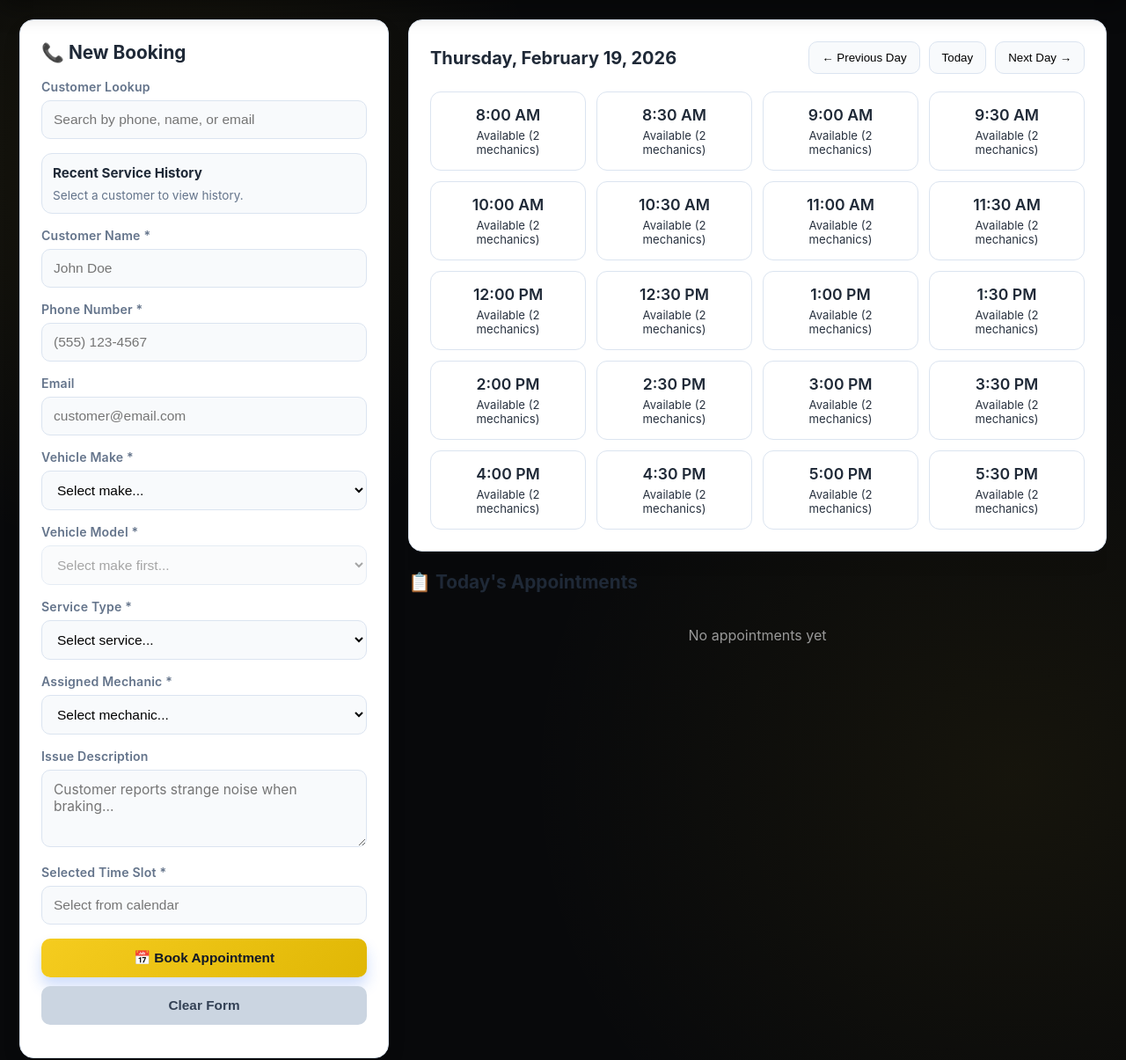
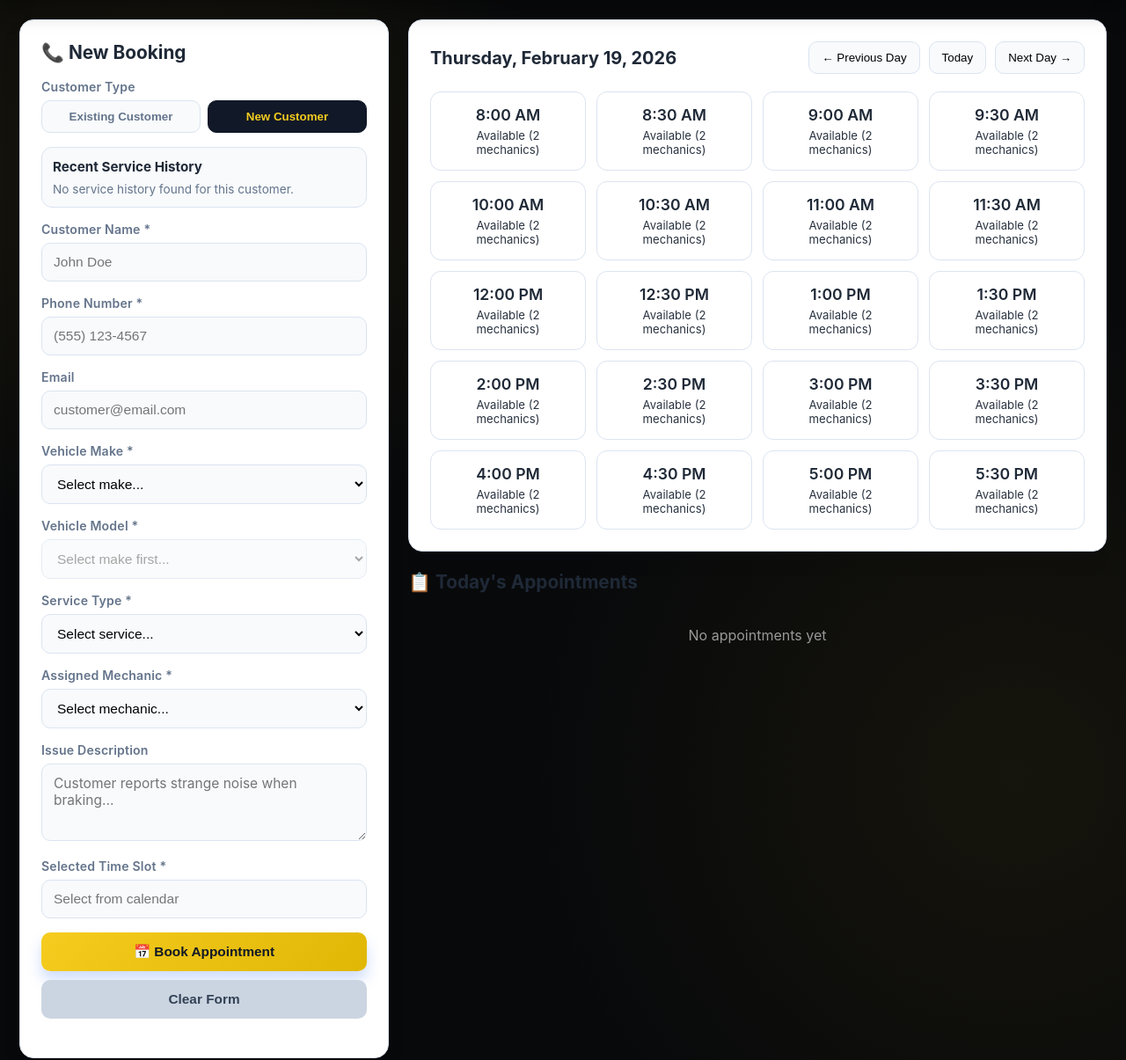
Before and after one commit to VarkeySeban54/automotive-scheduler, a Flask app: page /admin/dashboard in a window 1280 px wide. Shown: the part 146-1351 px from the top of the page at 88% size. Run offline with Flask 3, Linux system fonts and the light colour scheme; a user stored in the database is signed in; data comes from the database, SQL or seed files in the repository; tables that the repository leaves empty hold one stand-in row (values such as "Sample post").

Commit message:
Use explicit Existing/New customer buttons in booking flow

```diff
--- a/app.py
+++ b/app.py
@@ -386,7 +386,18 @@ def _find_customer_by_phone(cursor, phone):
     return cursor.fetchone()
 
 
-def _upsert_customer_for_booking(cursor, data):
+def _find_customer_by_id(cursor, customer_id):
+    if not customer_id:
+        return None
+    cursor.execute('SELECT * FROM customers WHERE id = ?', (customer_id,))
+    return cursor.fetchone()
+
+
+def _resolve_customer_for_booking(cursor, data):
+    booking_mode = (data.get('customer_mode') or 'new').strip().lower()
+    if booking_mode not in {'existing', 'new'}:
+        raise ValueError('customer_mode must be either "existing" or "new"')
+
     full_name = (data.get('customer_name') or '').strip()
     phone = (data.get('phone') or '').strip()
     email = _sanitize_email(data.get('email')) or None
@@ -397,13 +408,25 @@ def _upsert_customer_for_booking(cursor, data):
     if not normalized_phone:
         raise ValueError('Phone number is required')
 
-    existing_customer = _find_customer_by_phone(cursor, phone)
-    if existing_customer:
+    if booking_mode == 'existing':
+        customer_id = data.get('customer_id')
+        existing_customer = _find_customer_by_id(cursor, customer_id)
+        if not existing_customer:
+            raise ValueError('Selected customer does not exist. Use customer lookup to choose an existing customer.')
+
         update_fields = []
         update_params = []
         if full_name and existing_customer['full_name'] != full_name:
             update_fields.append('full_name = ?')
             update_params.append(full_name)
+        if normalized_phone and existing_customer['normalized_phone'] != normalized_phone:
+            duplicate = _find_customer_by_phone(cursor, phone)
+            if duplicate and duplicate['id'] != existing_customer['id']:
+                raise ValueError('Phone number already belongs to another customer')
+            update_fields.append('phone_number = ?')
+            update_params.append(phone)
+            update_fields.append('normalized_phone = ?')
+            update_params.append(normalized_phone)
         if email and existing_customer['normalized_email'] != email:
             update_fields.append('email = ?')
             update_params.append(email)
@@ -425,6 +448,11 @@ def _upsert_customer_for_booking(cursor, data):
             )
         return existing_customer['id']
 
+    # New customer flow.
+    existing_customer = _find_customer_by_phone(cursor, phone)
+    if existing_customer:
+        raise ValueError('Customer already exists. Use Existing Customer option.')
+
     cursor.execute(
         '''
         INSERT INTO customers (full_name, phone_number, normalized_phone, email, normalized_email, address, notes)
@@ -433,6 +461,9 @@ def _upsert_customer_for_booking(cursor, data):
         (full_name, phone, normalized_phone, email, email, address, notes),
     )
     return cursor.lastrowid
+
+
+
 
 
 
@@ -919,7 +950,7 @@ def create_booking():
     cursor = conn.cursor()
 
     try:
-        customer_id = _upsert_customer_for_booking(cursor, data)
+        customer_id = _resolve_customer_for_booking(cursor, data)
     except ValueError as exc:
         conn.close()
         return jsonify({'success': False, 'error': str(exc)}), 400
--- a/templates/admin_dashboard.html
+++ b/templates/admin_dashboard.html
@@ -161,6 +161,30 @@
             box-shadow: var(--shadow-soft);
         }
 
+
+
+        .customer-mode-buttons {
+            display: grid;
+            grid-template-columns: 1fr 1fr;
+            gap: 8px;
+        }
+
+        .customer-mode-btn {
+            border: 1px solid var(--border);
+            background: var(--surface-muted);
+            color: var(--text-soft);
+            border-radius: 10px;
+            padding: 10px 12px;
+            font-weight: 700;
+            cursor: pointer;
+            transition: 0.2s ease;
+        }
+
+        .customer-mode-btn.active {
+            background: #111827;
+            color: var(--brand);
+            border-color: #111827;
+        }
 
         .customer-lookup-results {
             margin-top: 8px;
@@ -675,6 +699,14 @@
             <div id="formMessage"></div>
             <form id="bookingForm">
                 <div class="form-group">
+                    <label>Customer Type</label>
+                    <div class="customer-mode-buttons">
+                        <button type="button" id="existingCustomerBtn" class="customer-mode-btn">Existing Customer</button>
+                        <button type="button" id="newCustomerBtn" class="customer-mode-btn active">New Customer</button>
+                    </div>
+                </div>
+
+                <div class="form-group" id="customerLookupSection" style="display:none;">
                     <label>Customer Lookup</label>
                     <input type="text" id="customerSearch" placeholder="Search by phone, name, or email">
                     <div id="customerLookupResults" class="customer-lookup-results"></div>
@@ -682,7 +714,7 @@
 
                 <div id="serviceHistory" class="service-history">
                     <h4>Recent Service History</h4>
-                    <div id="serviceHistoryList" style="font-size:0.85rem;color:#64748b;">Select a customer to view history.</div>
+                    <div id="serviceHistoryList" style="font-size:0.85rem;color:#64748b;">No service history found for this customer.</div>
                 </div>
 
                 <div class="form-group">
@@ -826,6 +858,7 @@
         let selectedSlotElement = null;
         let currentView = 'admin';
         let selectedCustomerId = null;
+        let customerMode = 'new';
         let mechanicDirectory = {};
         const vehicleCatalog = {
             'Toyota': ['Camry', 'Corolla', 'RAV4', 'Highlander', 'Tacoma', 'Prius'],
@@ -863,7 +896,9 @@
         // Initialize the app
         async function init() {
             initializeVehicleDropdowns();
+            initializeCustomerMode();
             initializeCustomerLookup();
+            applyCustomerMode();
             await loadMechanics();
             updateDateDisplay();
             await loadDashboardData();
@@ -921,6 +956,47 @@
         }
 
 
+        function initializeCustomerMode() {
+            document.getElementById('existingCustomerBtn').addEventListener('click', () => {
+                customerMode = 'existing';
+                applyCustomerMode();
+            });
+
+            document.getElementById('newCustomerBtn').addEventListener('click', () => {
+                customerMode = 'new';
+                applyCustomerMode();
+            });
+        }
+
+        function clearSelectedCustomer() {
+            selectedCustomerId = null;
+            document.getElementById('customerLookupResults').style.display = 'none';
+            document.getElementById('customerLookupResults').innerHTML = '';
+        }
+
+        function applyCustomerMode() {
+            const searchInput = document.getElementById('customerSearch');
+            const history = document.getElementById('serviceHistoryList');
+            const lookupSection = document.getElementById('customerLookupSection');
+            const isExisting = customerMode === 'existing';
+
+            document.getElementById('existingCustomerBtn').classList.toggle('active', isExisting);
+            document.getElementById('newCustomerBtn').classList.toggle('active', !isExisting);
+            lookupSection.style.display = isExisting ? 'block' : 'none';
+            searchInput.value = '';
+
+            if (isExisting) {
+                document.getElementById('customerName').value = '';
+                document.getElementById('customerPhone').value = '';
+                document.getElementById('customerEmail').value = '';
+                clearSelectedCustomer();
+                history.textContent = 'No service history found for this customer.';
+            } else {
+                clearSelectedCustomer();
+                history.textContent = 'No service history found for this customer.';
+            }
+        }
+
         function initializeCustomerLookup() {
             const searchInput = document.getElementById('customerSearch');
             let debounceTimer;
@@ -951,7 +1027,7 @@
 
         async function searchCustomers(query) {
             const results = document.getElementById('customerLookupResults');
-            if (query.length < 2) {
+            if (customerMode !== 'existing' || query.length < 2) {
                 results.style.display = 'none';
                 results.innerHTML = '';
                 return;
@@ -962,7 +1038,7 @@
 
             if (!data.success || data.customers.length === 0) {
                 results.style.display = 'block';
-                results.innerHTML = '<div class="customer-lookup-item">No customer found</div>';
+                results.innerHTML = '<div class="customer-lookup-item">No existing customer found</div>';
                 return;
             }
 
@@ -980,6 +1056,7 @@
             const customer = (window.__customerLookup || []).find(item => item.id === customerId);
             if (!customer) return;
 
+            customerMode = 'existing';
             selectedCustomerId = customer.id;
             document.getElementById('customerName').value = customer.full_name || '';
             document.getElementById('customerPhone').value = customer.phone_number || '';
@@ -995,7 +1072,7 @@
             const container = document.getElementById('serviceHistoryList');
 
             if (!data.success || data.history.length === 0) {
-                container.innerHTML = 'No prior service history for this customer.';
+                container.innerHTML = 'No service history found for this customer.';
                 return;
             }
 
@@ -1141,6 +1218,7 @@
                 phone: document.getElementById('customerPhone').value,
                 email: document.getElementById('customerEmail').value,
                 customer_id: selectedCustomerId,
+                customer_mode: customerMode,
                 vehicle: `${document.getElementById('vehicleMake').value} ${document.getElementById('vehicleModel').value}`.trim(),
                 service_type: document.getElementById('serviceType').value,
                 mechanic: document.getElementById('mechanic').value,
@@ -1148,6 +1226,11 @@
                 time_slot: selectedSlot,
                 booking_date: formatDate(currentDate)
             };
+
+            if (bookingData.customer_mode === 'existing' && !bookingData.customer_id) {
+                messageDiv.innerHTML = '<div class="error-message">Please select an existing customer from lookup</div>';
+                return;
+            }
 
             if (!bookingData.time_slot) {
                 messageDiv.innerHTML = '<div class="error-message">Please select a time slot from the calendar</div>';
@@ -1174,7 +1257,8 @@
                     // Reset form
                     this.reset();
                     selectedCustomerId = null;
-                    document.getElementById('serviceHistoryList').textContent = 'Select a customer to view history.';
+                    customerMode = 'new';
+                    applyCustomerMode();
                     document.getElementById('selectedSlot').value = '';
                     selectedSlot = null;
                     if (selectedSlotElement) {
```
Also changed, not shown: tests/test_customer_booking_flow.py (+59 -1 lines).
